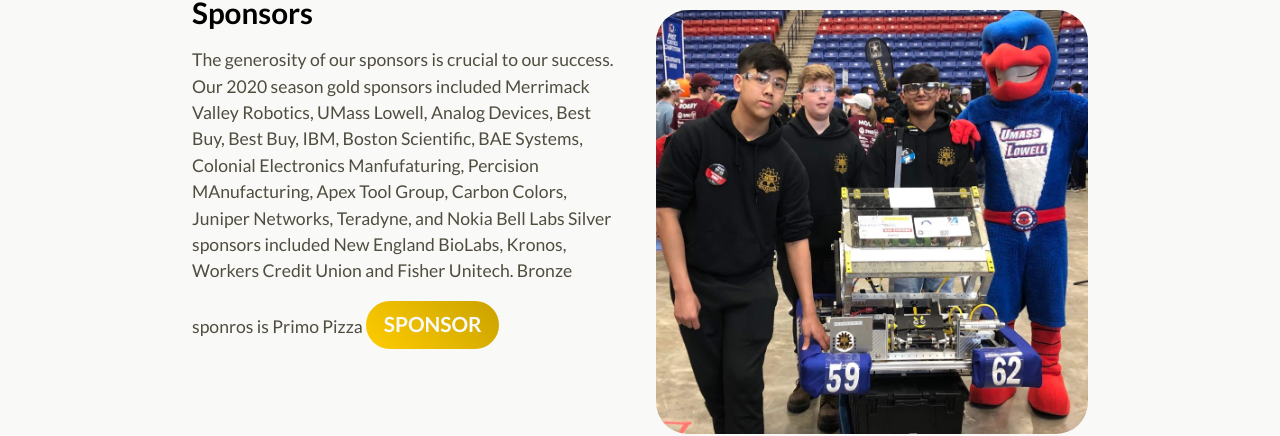
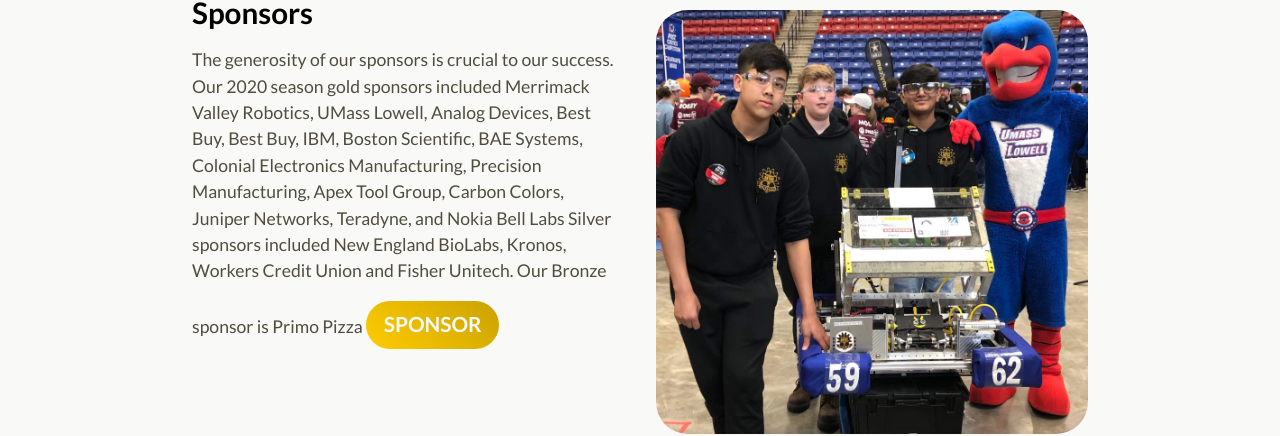
Before and after one commit to perSEVERE-5962/frc5962, a Jekyll site: the page built from index.html, in a window 1280 px wide. Shown: the part 1558-1994 px from the top of the page. Built offline with Jekyll 4.4.1, drawn with Linux system fonts in a browser that asks for light colours.

Commit message:
Updated Config

```diff
--- a/_config.yml
+++ b/_config.yml
@@ -79,6 +79,6 @@
   test a robot to compete with teams from across New England and around the world.
   We're also highly involved in our community through fundraising and outreach events!</p>"
 homepage_sponsor_text: |-
-  <p>The generosity of our sponsors is crucial to our success. Our 2020 season gold sponsors included Merrimack Valley Robotics, UMass Lowell, Analog Devices, Best Buy, Best Buy, IBM, Boston Scientific, BAE Systems, Colonial Electronics Manfufaturing, Percision MAnufacturing, Apex Tool Group, Carbon Colors, Juniper Networks, Teradyne,  and Nokia Bell Labs
+  <p>The generosity of our sponsors is crucial to our success. Our 2020 season gold sponsors included Merrimack Valley Robotics, UMass Lowell, Analog Devices, Best Buy, Best Buy, IBM, Boston Scientific, BAE Systems, Colonial Electronics Manufacturing, Precision Manufacturing, Apex Tool Group, Carbon Colors, Juniper Networks, Teradyne,  and Nokia Bell Labs
 
-  Silver sponsors included New England BioLabs, Kronos, Workers Credit Union and Fisher Unitech. Bronze sponros is Primo Pizza
+  Silver sponsors included New England BioLabs, Kronos, Workers Credit Union and Fisher Unitech. Our Bronze sponsor is Primo Pizza
```
